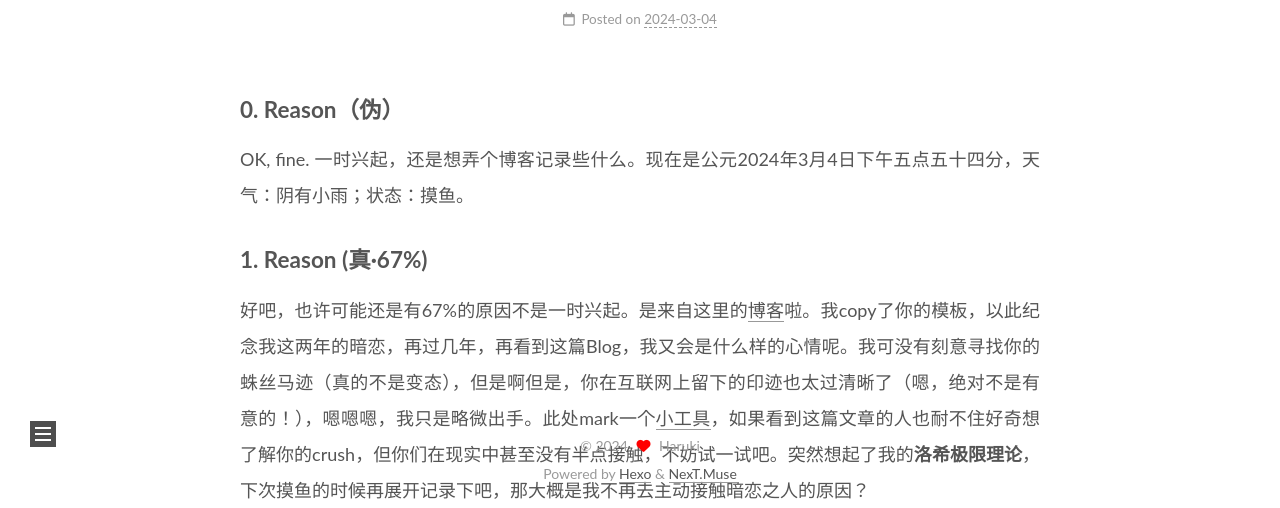
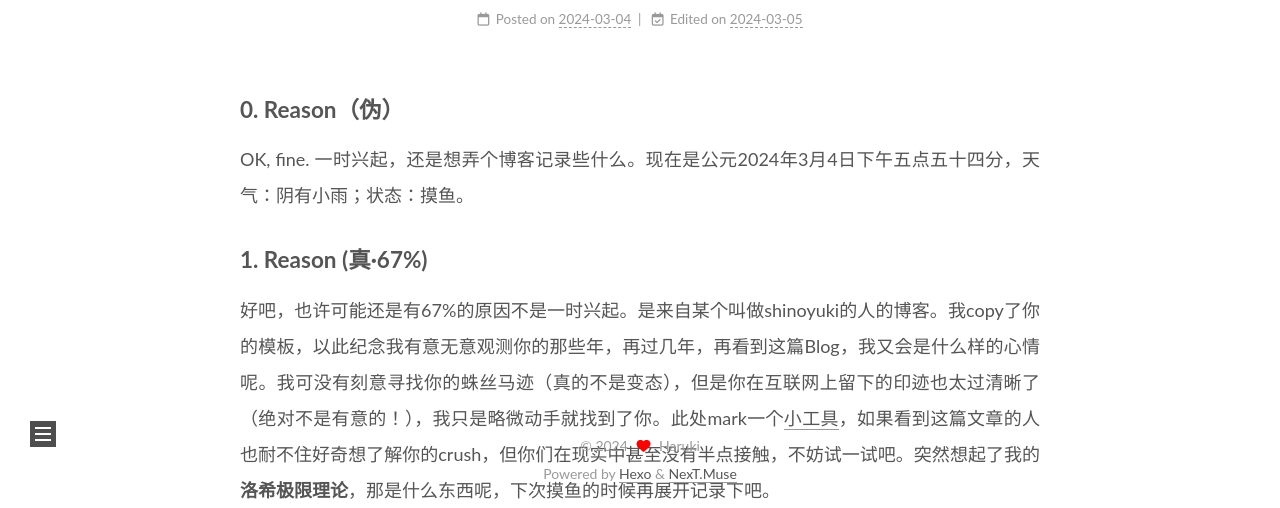
Before and after one commit to cultivater/cultivater.github.io, a plain HTML site: page index.html in a window 1280 px wide. Shown: the part 292-800 px from the top of the page. Drawn offline with nearby package versions, Linux system fonts and the light colour scheme.

Commit message:
Site updated: 2024-03-05 12:18:00

```diff
--- a/index.html
+++ b/index.html
@@ -173,8 +173,14 @@
       </span>
       <span class="post-meta-item-text">Posted on</span>
 
-
-      <time title="Created: 2024-03-04 17:47:28 / Modified: 23:45:51" itemprop="dateCreated datePublished" datetime="2024-03-04T17:47:28+08:00">2024-03-04</time>
+      <time title="Created: 2024-03-04 17:47:28" itemprop="dateCreated datePublished" datetime="2024-03-04T17:47:28+08:00">2024-03-04</time>
+    </span>
+    <span class="post-meta-item">
+      <span class="post-meta-item-icon">
+        <i class="far fa-calendar-check"></i>
+      </span>
+      <span class="post-meta-item-text">Edited on</span>
+      <time title="Modified: 2024-03-05 12:17:44" itemprop="dateModified" datetime="2024-03-05T12:17:44+08:00">2024-03-05</time>
     </span>
 
 
@@ -188,7 +194,7 @@
 
     <div class="post-body" itemprop="articleBody">
           <h3 id="0-Reason（伪）"><a href="#0-Reason（伪）" class="headerlink" title="0. Reason（伪）"></a>0. Reason（伪）</h3><p>OK, fine. 一时兴起，还是想弄个博客记录些什么。现在是公元2024年3月4日下午五点五十四分，天气：阴有小雨；状态：摸鱼。</p>
-<h3 id="1-Reason-真·67"><a href="#1-Reason-真·67" class="headerlink" title="1. Reason (真·67%)"></a>1. Reason (真·67%)</h3><p>好吧，也许可能还是有67%的原因不是一时兴起。是来自这里的<a target="_blank" rel="noopener" href="https://shinoyuki222.github.io/">博客</a>啦。我copy了你的模板，以此纪念我这两年的暗恋，再过几年，再看到这篇Blog，我又会是什么样的心情呢。我可没有刻意寻找你的蛛丝马迹（真的不是变态），但是啊但是，你在互联网上留下的印迹也太过清晰了（嗯，绝对不是有意的！），嗯嗯嗯，我只是略微出手。此处mark一个<a target="_blank" rel="noopener" href="https://github.com/sherlock-project">小工具</a>，如果看到这篇文章的人也耐不住好奇想了解你的crush，但你们在现实中甚至没有半点接触，不妨试一试吧。突然想起了我的<strong>洛希极限理论</strong>，下次摸鱼的时候再展开记录下吧，那大概是我不再去主动接触暗恋之人的原因？</p>
+<h3 id="1-Reason-真·67"><a href="#1-Reason-真·67" class="headerlink" title="1. Reason (真·67%)"></a>1. Reason (真·67%)</h3><p>好吧，也许可能还是有67%的原因不是一时兴起。是来自某个叫做shinoyuki的人的博客。我copy了你的模板，以此纪念我有意无意观测你的那些年，再过几年，再看到这篇Blog，我又会是什么样的心情呢。我可没有刻意寻找你的蛛丝马迹（真的不是变态），但是你在互联网上留下的印迹也太过清晰了（绝对不是有意的！），我只是略微动手就找到了你。此处mark一个<a target="_blank" rel="noopener" href="https://github.com/sherlock-project">小工具</a>，如果看到这篇文章的人也耐不住好奇想了解你的crush，但你们在现实中甚至没有半点接触，不妨试一试吧。突然想起了我的<strong>洛希极限理论</strong>，那是什么东西呢，下次摸鱼的时候再展开记录下吧。</p>
 <h3 id="2-Reason（余·33-）"><a href="#2-Reason（余·33-）" class="headerlink" title="2. Reason（余·33%）"></a>2. Reason（余·33%）</h3><p>其实我还有可能是不想忘记这一刻的我吧，一个再次喜欢上陌生人的我？我一直觉得，人是基于负无穷时间到当前的一个无穷积分，是由无数的时间切片堆叠而成的四维生物。抛去时间维度，人的存在不会成立。而回忆，是类似于胶卷上印下的三维残影，只可惜三维的大脑存不住四维的记忆，久远的过去会逐渐被新的回忆覆盖。我在很小的时候会在本子上写日记，在稍大后会在qq空间上抒发心情，再到后来自己搭网站，写博客，但都已经快记不清楚那是什么时候的事了。感觉好像丢失了无数个不一样的自己。是否在这很多年里，我的记忆根本就不存在呢？或者说，我要如何证明，这些年自己是作为一个独一无二的人而活着呢？也许我应该继续把自己的某些切片，降维成文字的形式，化为磁盘中的零和一，存入被微软沉到北冰洋下几百米的数据中心里，十年之后，我还能从字符中聆听今天自己内心的声音，百年之后，我作为数据的残影还能继续跳动，大概大概，这也可以是一种浪漫吧？(哈哈哈哈笑死)</p>
 <p>某种意义上地，感谢你，shinoyuki。<br>反正这些文字不会被任何人看到，安心啦。<br>Over，下班。</p>
 
```
Also changed, not shown: 2024/03/04/My-first-hexo-blog/index.html (+12 -6 lines).
